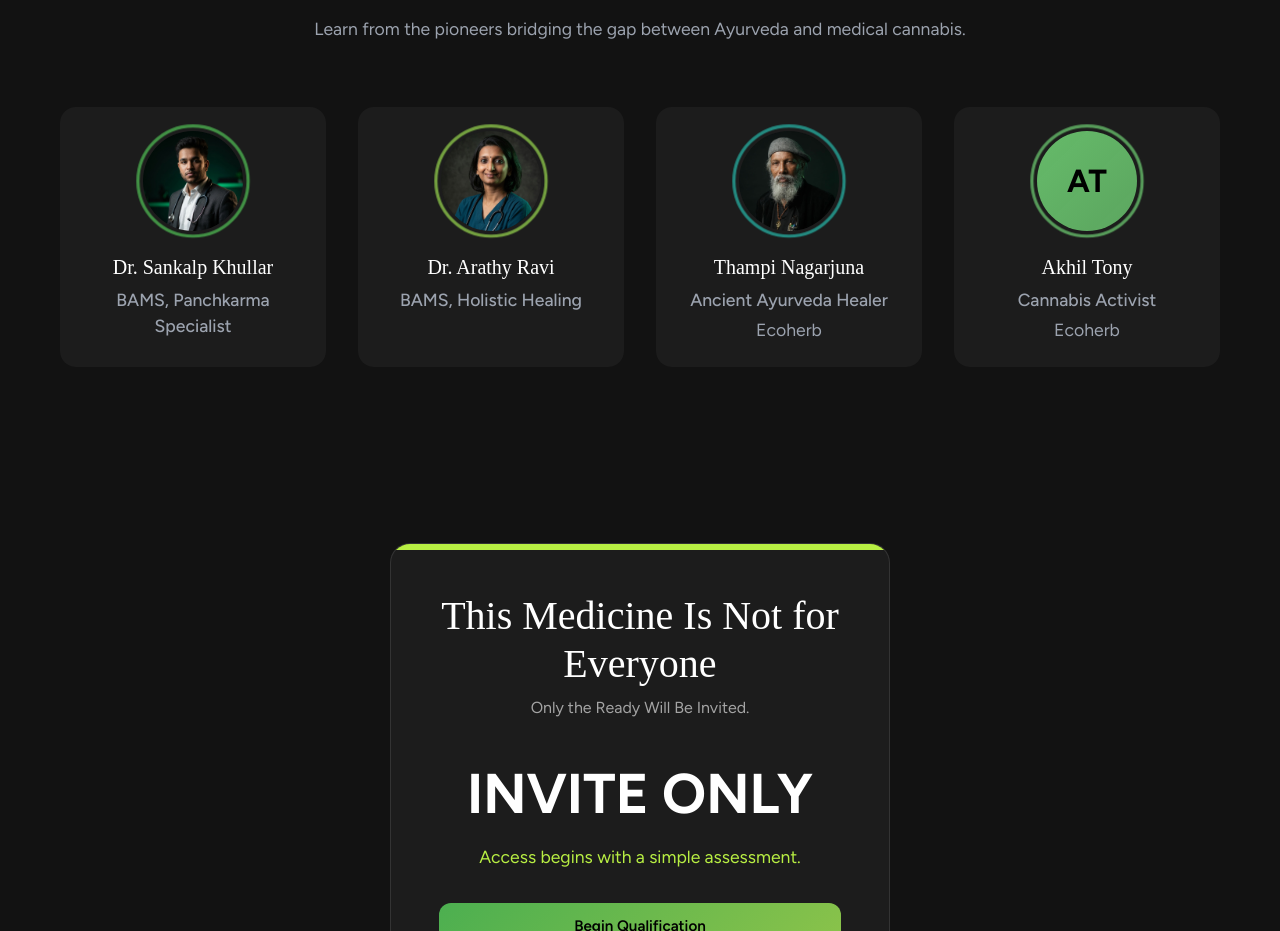
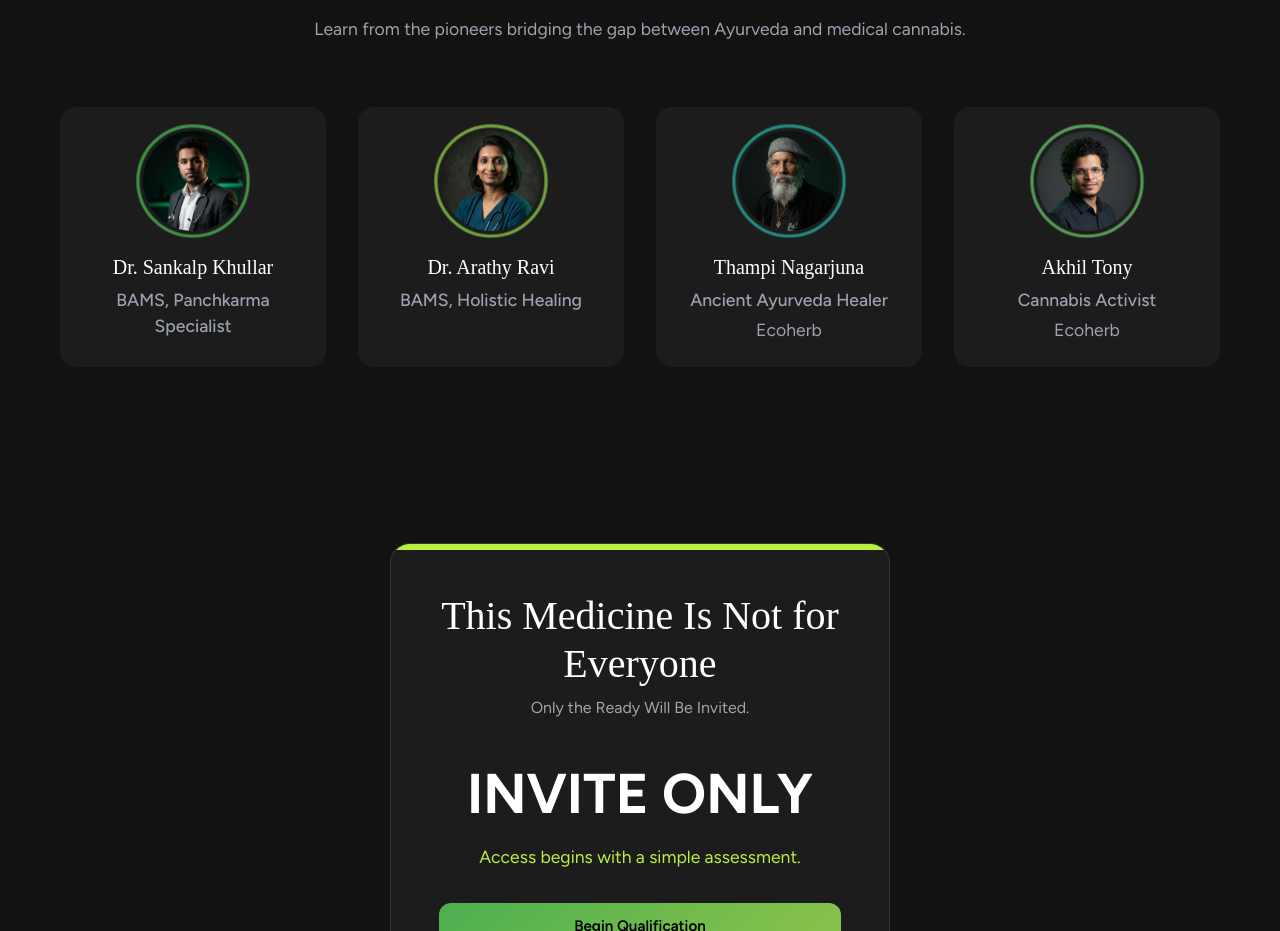
Before and after one commit to billionetsuae-alt/elevate-cannalogic, a React (Vite) app: page / in a window 1280 px wide. Shown: the part 7502-8433 px from the top of the page. Built offline with nearby package versions, Linux system fonts and the light colour scheme; a web font is replaced by a local one.

Commit message:
feat: add Mentors component and associated image for displaying expert profiles

```diff
--- a/src/components/Mentors.jsx
+++ b/src/components/Mentors.jsx
@@ -31,7 +31,7 @@ const Mentors = () => {
             name: "Akhil Tony",
             role: "Cannabis Activist",
             company: "Ecoherb",
-            image: null, // Placeholder - photo to be added
+            image: "/akhil-tony-pro.png",
             initials: "AT",
             color: "#66bb6a"
         }
```
Also changed, not shown: public/akhil-tony-pro.png (added).
